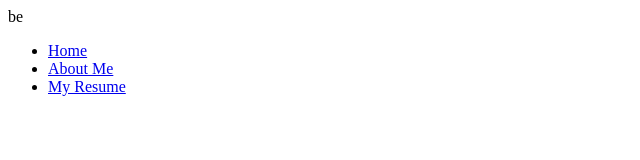
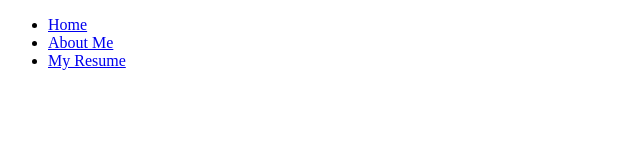
Before and after one commit to CCPS386155/CCPS386155.github.io, a plain HTML site: page index.html in a window 1280 px wide. Shown: the whole page, without its empty margins (0-640 px from the left). Drawn offline with Linux system fonts and the light colour scheme.

Commit message:
Update index.html

```diff
--- a/index.html
+++ b/index.html
@@ -3,7 +3,7 @@
 <head>
   </head>
     <header>
-      <nav>be
+      <nav>
         <ul>
           <li><a href="./index.html">Home</a></li>
           <li><a href="./aboutme.html">About Me</a></li>
```
